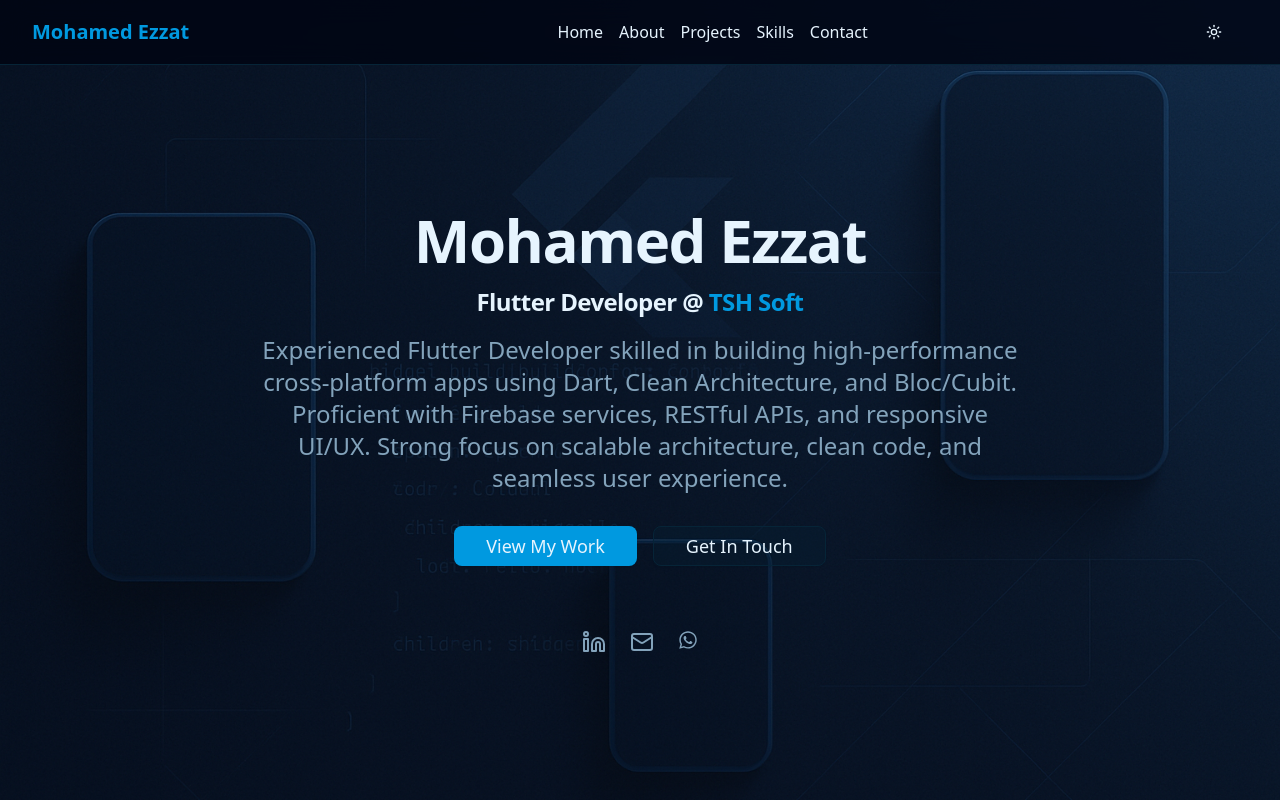
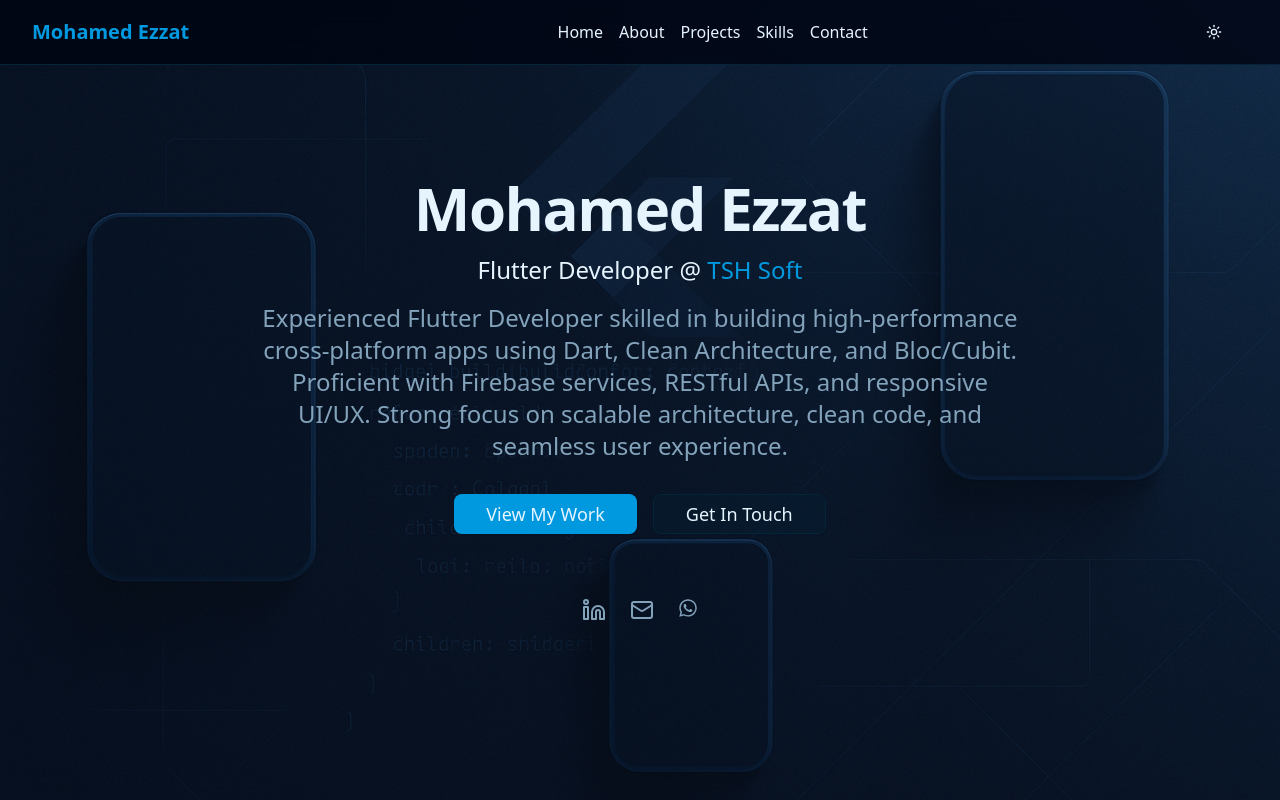
Before and after one commit to MohamedEzzat5/flutter-portfolio, a React (Vite) app: page / in a window 1280 px wide. Shown: the top 800 px of the page. Built offline with nearby package versions, Linux system fonts and the light colour scheme.

Commit message:
finish images of projects

```diff
--- a/src/App.jsx
+++ b/src/App.jsx
@@ -374,8 +374,8 @@ function App() {
       </motion.nav>
 
       {/* Hero Section */}
-      <section id="home" className="pt-16 min-h-screen flex items-center justify-center hero-background">
-        <div className="max-w-7xl mx-auto px-4 sm:px-6 lg:px-8 text-center">
+      <section id="home" className="pt-0 min-h-screen flex items-center justify-center hero-background">
+        <div className="max-w-6xl mx-auto px-4 sm:px-6 lg:px-8 text-center">
           <motion.div className="space-y-8" initial="initial" animate="animate" variants={staggerContainer}>
             <motion.div className="space-y-4" variants={fadeInUp}>
               <motion.h1
@@ -387,7 +387,7 @@ function App() {
                 Mohamed Ezzat
               </motion.h1>
               <motion.h4
-                className="text-4xl md:text-2xl font-bold tracking-tight"
+                className="text-4xl md:text-2xl font-semi-bold tracking"
                 initial={{ opacity: 0, scale: 0.5 }}
                 animate={{ opacity: 1, scale: 1 }}
                 transition={{ duration: 0.8, delay: 0.2 }}
```
